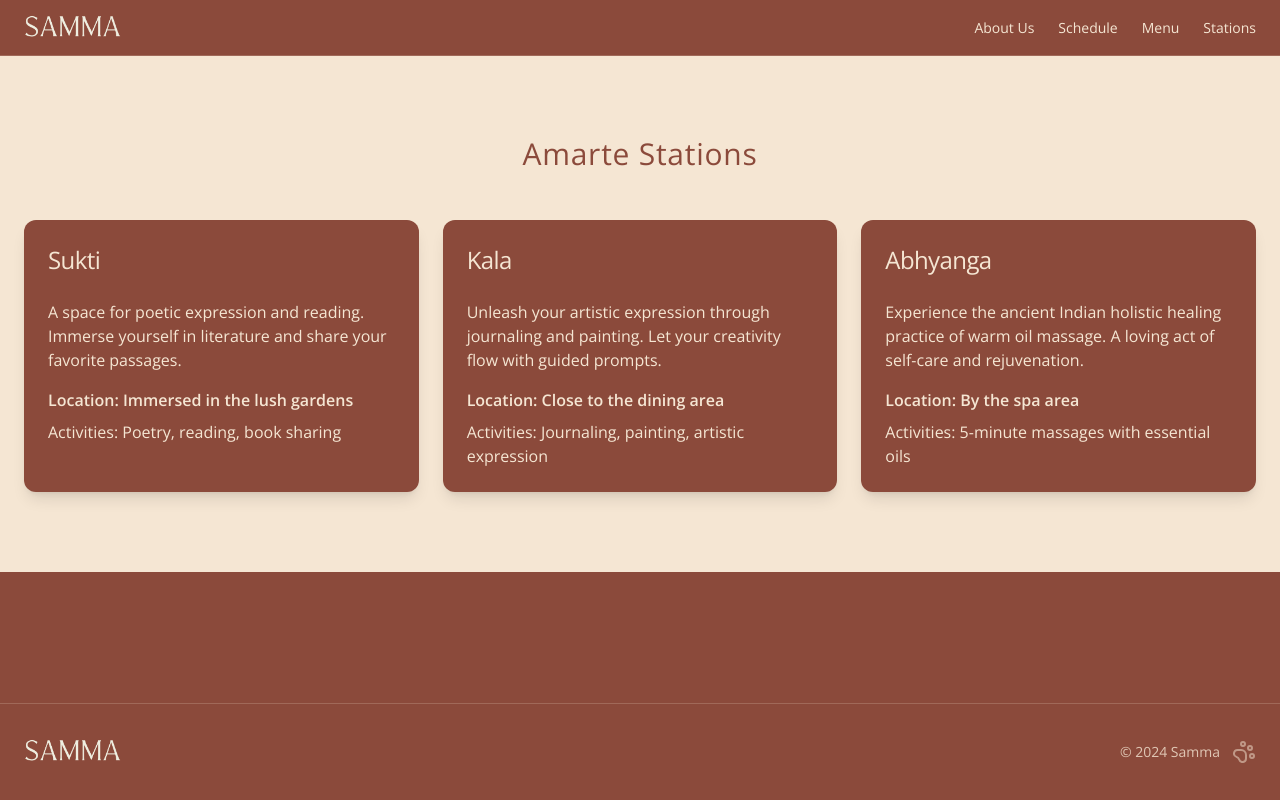
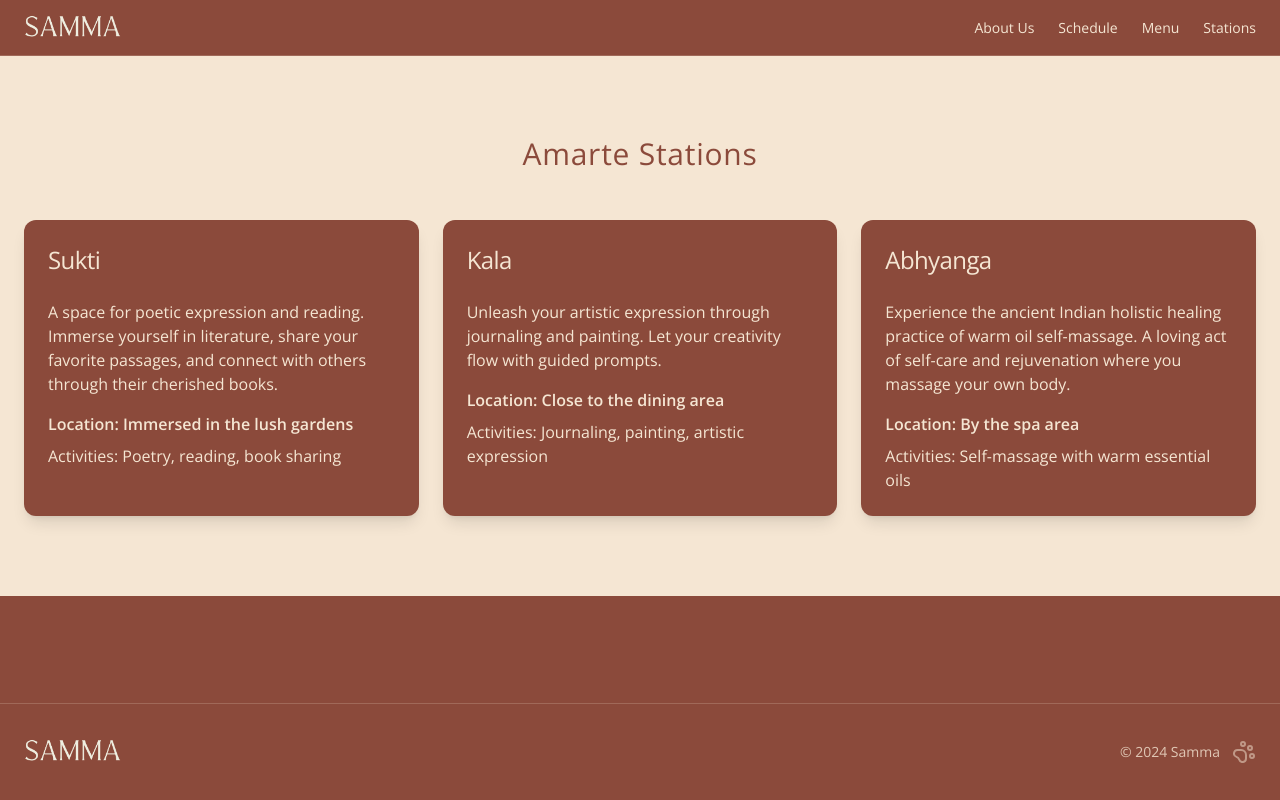
Before and after one commit to karluquis/samma, a Next.js app: page /stations in a window 1280 px wide. Built offline with nearby package versions, Linux system fonts and the light colour scheme.

Commit message:
copy updates

```diff
--- a/app/stations/page.tsx
+++ b/app/stations/page.tsx
@@ -4,7 +4,7 @@ export default function StationsPage() {
   const stations = [
     {
       name: "Sukti",
-      description: "A space for poetic expression and reading. Immerse yourself in literature and share your favorite passages.",
+      description: "A space for poetic expression and reading. Immerse yourself in literature, share your favorite passages, and connect with others through their cherished books.",
       location: "Immersed in the lush gardens",
       activities: "Poetry, reading, book sharing"
     },
@@ -16,9 +16,9 @@ export default function StationsPage() {
     },
     {
       name: "Abhyanga",
-      description: "Experience the ancient Indian holistic healing practice of warm oil massage. A loving act of self-care and rejuvenation.",
+      description: "Experience the ancient Indian holistic healing practice of warm oil self-massage. A loving act of self-care and rejuvenation where you massage your own body.",
       location: "By the spa area",
-      activities: "5-minute massages with essential oils"
+      activities: "Self-massage with warm essential oils"
     }
   ]
 
```
